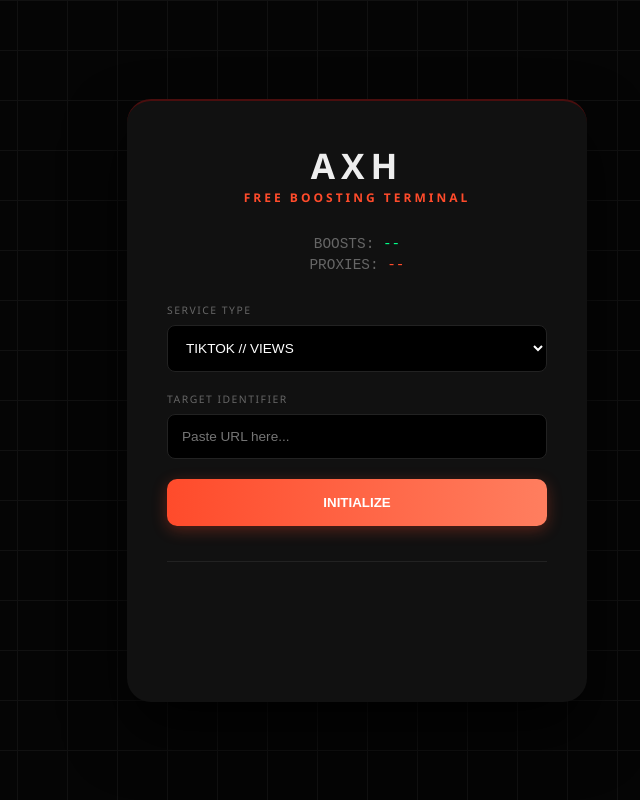
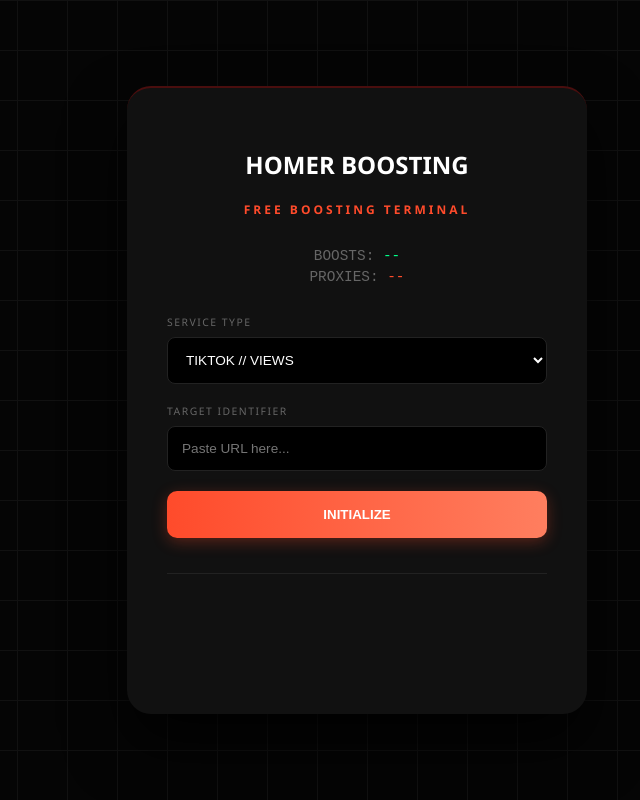
Before and after one commit to Jking123456/free-boosting, a plain HTML site: page public/index.html in a window 1280 px wide. Shown: the whole page, without its empty margins (283-923 px from the left). Drawn offline with Linux system fonts and the light colour scheme; no server answers.

Commit message:
Change title and header from AXH to HOMER

```diff
--- a/public/index.html
+++ b/public/index.html
@@ -3,7 +3,7 @@
 <head>
     <meta charset="UTF-8">
     <meta name="viewport" content="width=device-width, initial-scale=1.0">
-    <title>AXH // Boosting Terminal</title>
+    <title>HOMER // Boosting Terminal</title>
     <style>
         :root {
             --bg-color: #050505;
@@ -78,7 +78,7 @@
 <body>
 
 <div class="terminal-card">
-    <h1>AXH</h1>
+    <h2>HOMER BOOSTING</h2>
     <div class="subtitle">FREE BOOSTING TERMINAL</div>
 
     <div class="stats-container">
```
